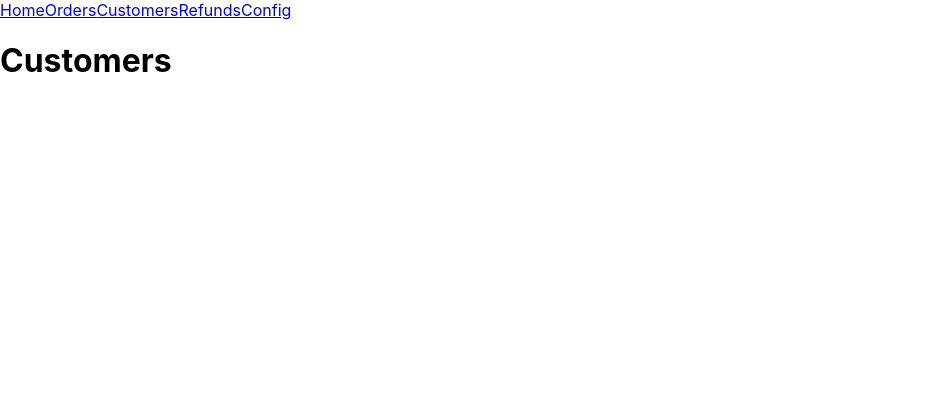
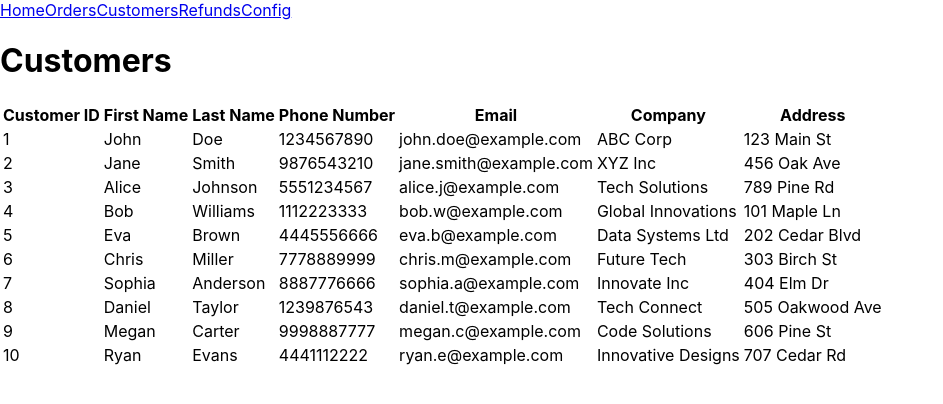
Before and after one commit to TheCyberFlash/stjag-basic-crud-react, a React (Create React App) app in the folder basic-crud/: page /customers in a window 1280 px wide. Shown: the top 404 px of the page, without its empty margins (0-943 px from the left). Built offline with nearby package versions, Linux system fonts and the light colour scheme.

Commit message:
Input Dummy Data
to be replaced later with API

Not sure what to do with config yet.. "Admin controls" type of thing

```diff
--- a/basic-crud/src/components/Config.js
+++ b/basic-crud/src/components/Config.js
@@ -4,6 +4,7 @@ const Config = () => {
     return (
         <div>
             <h1>Config</h1>
+            <p>Coming soon...</p>
         </div>
     )
 }
--- a/basic-crud/src/components/Customers.js
+++ b/basic-crud/src/components/Customers.js
@@ -1,9 +1,28 @@
 import React from "react";
+import DataTable from "./DataTable";
 
 const Customers = () => {
+
+    const columns = ['Customer ID', 'First Name', 'Last Name', 'Phone Number', 'Email', 'Company', 'Address'];
+  // Dummy data
+  const data = [
+    { 'Customer ID': 1, 'First Name': 'John', 'Last Name': 'Doe', 'Phone Number': 1234567890, 'Email': 'john.doe@example.com', 'Company': 'ABC Corp', 'Address': '123 Main St' },
+  { 'Customer ID': 2, 'First Name': 'Jane', 'Last Name': 'Smith', 'Phone Number': 9876543210, 'Email': 'jane.smith@example.com', 'Company': 'XYZ Inc', 'Address': '456 Oak Ave' },
+  { 'Customer ID': 3, 'First Name': 'Alice', 'Last Name': 'Johnson', 'Phone Number': 5551234567, 'Email': 'alice.j@example.com', 'Company': 'Tech Solutions', 'Address': '789 Pine Rd' },
+  { 'Customer ID': 4, 'First Name': 'Bob', 'Last Name': 'Williams', 'Phone Number': 1112223333, 'Email': 'bob.w@example.com', 'Company': 'Global Innovations', 'Address': '101 Maple Ln' },
+  { 'Customer ID': 5, 'First Name': 'Eva', 'Last Name': 'Brown', 'Phone Number': 4445556666, 'Email': 'eva.b@example.com', 'Company': 'Data Systems Ltd', 'Address': '202 Cedar Blvd' },
+  { 'Customer ID': 6, 'First Name': 'Chris', 'Last Name': 'Miller', 'Phone Number': 7778889999, 'Email': 'chris.m@example.com', 'Company': 'Future Tech', 'Address': '303 Birch St' },
+  { 'Customer ID': 7, 'First Name': 'Sophia', 'Last Name': 'Anderson', 'Phone Number': 8887776666, 'Email': 'sophia.a@example.com', 'Company': 'Innovate Inc', 'Address': '404 Elm Dr' },
+  { 'Customer ID': 8, 'First Name': 'Daniel', 'Last Name': 'Taylor', 'Phone Number': 1239876543, 'Email': 'daniel.t@example.com', 'Company': 'Tech Connect', 'Address': '505 Oakwood Ave' },
+  { 'Customer ID': 9, 'First Name': 'Megan', 'Last Name': 'Carter', 'Phone Number': 9998887777, 'Email': 'megan.c@example.com', 'Company': 'Code Solutions', 'Address': '606 Pine St' },
+  { 'Customer ID': 10, 'First Name': 'Ryan', 'Last Name': 'Evans', 'Phone Number': 4441112222, 'Email': 'ryan.e@example.com', 'Company': 'Innovative Designs', 'Address': '707 Cedar Rd' },
+];
+
     return (
         <div>
             <h1>Customers</h1>
+            <DataTable columns={columns} data={data} />
+
         </div>
     )
 }
--- a/basic-crud/src/components/Refunds.js
+++ b/basic-crud/src/components/Refunds.js
@@ -1,9 +1,28 @@
 import React from "react";
+import DataTable from "./DataTable";
 
 const Refunds = () => {
+
+    const columns = ['Refund ID', 'Order No', 'Customer ID', 'Ref Status', 'Amount', 'Partial'];
+  // Dummy data
+  const data = [
+    { 'Refund ID': 'REF-001', 'Order No': 'ORD-001', 'Customer ID': 1, 'Ref Status': 'Approved', 'Amount': 25.50, 'Partial': true },
+  { 'Refund ID': 'REF-002', 'Order No': 'ORD-002', 'Customer ID': 2, 'Ref Status': 'Pending', 'Amount': 30.75, 'Partial': false },
+  { 'Refund ID': 'REF-003', 'Order No': 'ORD-003', 'Customer ID': 3, 'Ref Status': 'Approved', 'Amount': 15.25, 'Partial': true },
+  { 'Refund ID': 'REF-004', 'Order No': 'ORD-004', 'Customer ID': 4, 'Ref Status': 'Pending', 'Amount': 40.00, 'Partial': false },
+  { 'Refund ID': 'REF-005', 'Order No': 'ORD-005', 'Customer ID': 5, 'Ref Status': 'Approved', 'Amount': 18.90, 'Partial': true },
+  { 'Refund ID': 'REF-006', 'Order No': 'ORD-006', 'Customer ID': 6, 'Ref Status': 'Pending', 'Amount': 22.75, 'Partial': false },
+  { 'Refund ID': 'REF-007', 'Order No': 'ORD-007', 'Customer ID': 7, 'Ref Status': 'Approved', 'Amount': 35.60, 'Partial': true },
+  { 'Refund ID': 'REF-008', 'Order No': 'ORD-008', 'Customer ID': 8, 'Ref Status': 'Pending', 'Amount': 10.20, 'Partial': false },
+  { 'Refund ID': 'REF-009', 'Order No': 'ORD-009', 'Customer ID': 9, 'Ref Status': 'Approved', 'Amount': 28.45, 'Partial': true },
+  { 'Refund ID': 'REF-010', 'Order No': 'ORD-010', 'Customer ID': 10, 'Ref Status': 'Pending', 'Amount': 50.00, 'Partial': false },
+];
+
     return (
         <div>
             <h1>Refunds</h1>
+            <DataTable columns={columns} data={data} />
+
         </div>
     )
 }
```
